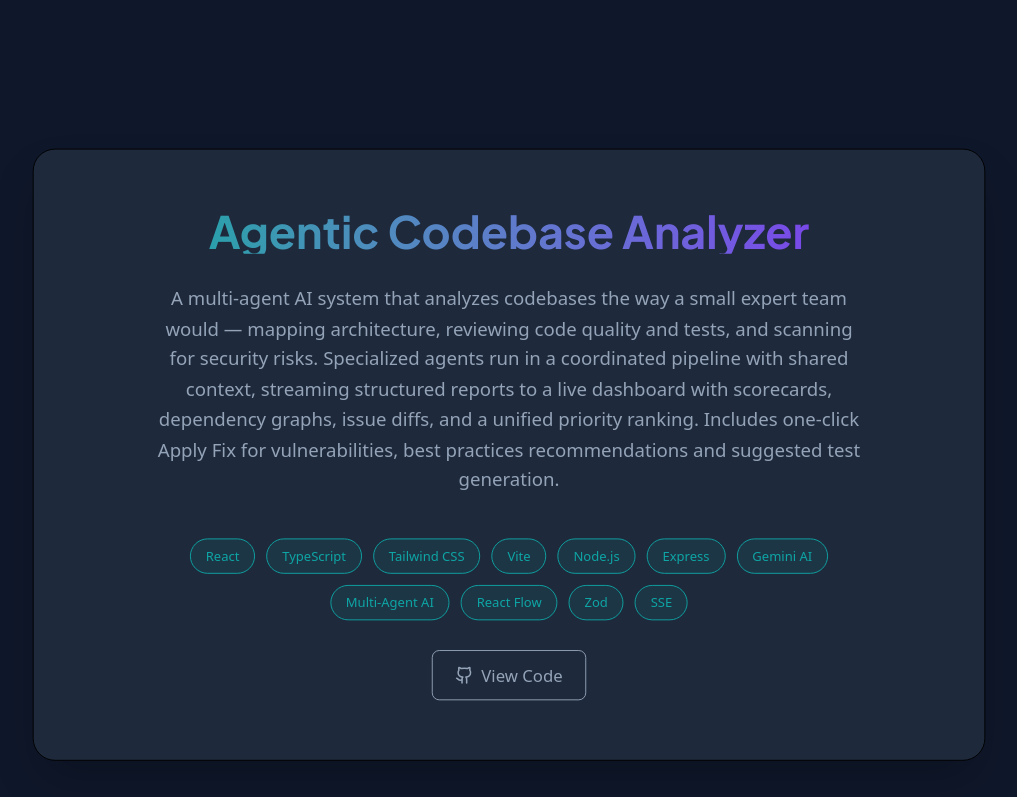
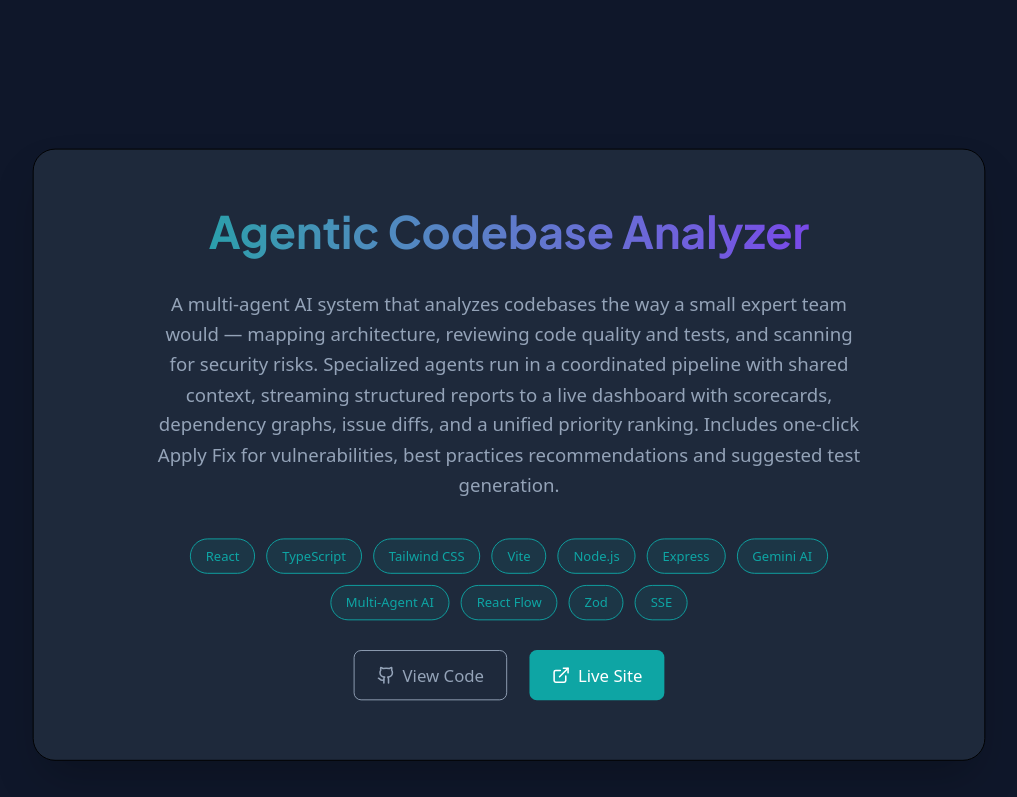
Before and after one commit to yazan-ali/my-portfolio-ai-created, a Next.js app: page / in a window 1280 px wide. Shown: the part 3500-4297 px from the top of the page, without its empty margins (131-1148 px from the left). Built offline with nearby package versions, Linux system fonts and the light colour scheme.

Commit message:
Update projects

```diff
--- a/src/components/sections/projects.tsx
+++ b/src/components/sections/projects.tsx
@@ -26,6 +26,7 @@
     "SSE",
   ],
   github: "https://github.com/yazan-ali/agentic-codebase-analyzer",
+  live: "https://agentic-codebase-analyzer-5cht.onrender.com",
 },
   {
     id: 2,
@@ -122,7 +123,7 @@
           {/* Project Content */}
           <div className="w-full p-8 lg:p-16 text-center max-w-4xl mx-auto">
             <motion.h3
-              className="text-4xl lg:text-5xl font-bold font-plus-jakarta mb-8 bg-gradient-to-r from-primary to-accent bg-clip-text text-transparent"
+              className="text-4xl lg:text-5xl font-bold font-plus-jakarta mb-8 pb-1.5 bg-gradient-to-r from-primary to-accent bg-clip-text text-transparent"
               initial={{ opacity: 0, y: 20 }}
               whileInView={{ opacity: 1, y: 0 }}
               transition={{ delay: 0.2 }}
@@ -131,7 +132,7 @@
             </motion.h3>
 
             <motion.p
-              className="text-muted-foreground text-xl mb-10 pb-1.5 leading-relaxed"
+              className="text-muted-foreground text-xl mb-10 leading-relaxed"
               initial={{ opacity: 0, y: 20 }}
               whileInView={{ opacity: 1, y: 0 }}
               transition={{ delay: 0.3 }}
```
